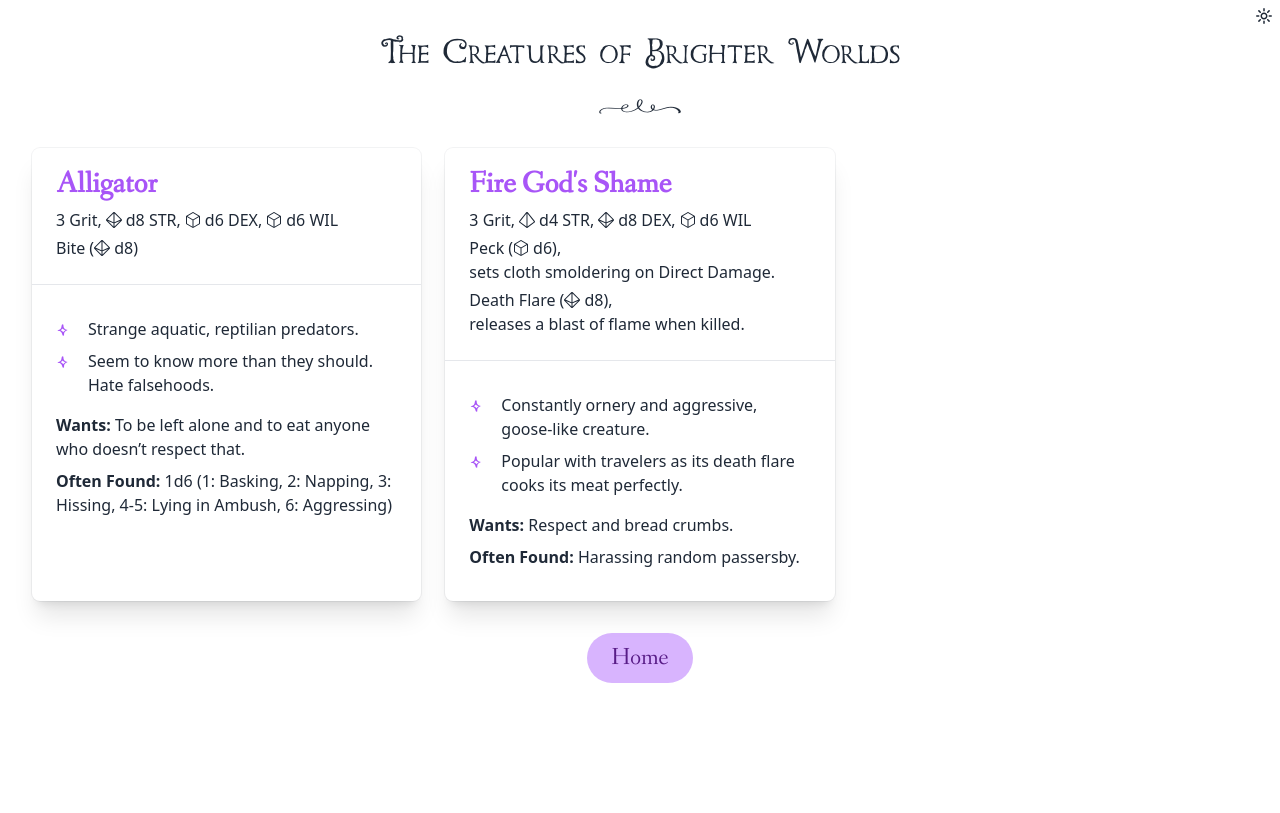
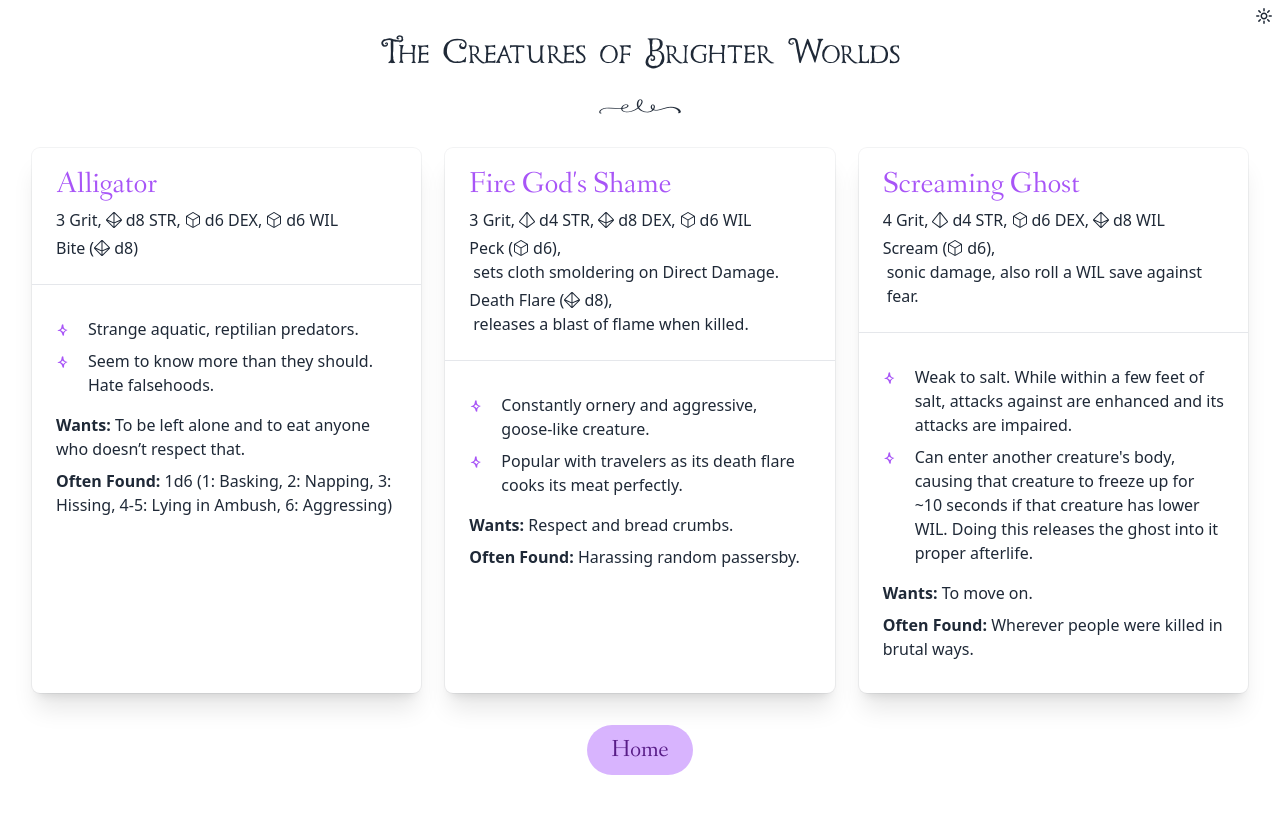
Before and after one commit to ttrpgtools/brighter-worlds, a SvelteKit app: page /bestiary in a window 1280 px wide. Built offline with nearby package versions, Linux system fonts and the light colour scheme.

Commit message:
Fix some Bestiary issues

```diff
--- a/src/lib/Card.svelte
+++ b/src/lib/Card.svelte
@@ -14,7 +14,7 @@ $: needHeader = !!title || $$slots.header;
     </div>
     {/if}
   </div>
-  <div class="h-full px-4 py-5 sm:p-6">
+  <div class="px-4 py-5 sm:p-6">
     <slot></slot>
   </div>
 </div>
--- a/src/lib/entities/Beast.svelte
+++ b/src/lib/entities/Beast.svelte
@@ -8,7 +8,7 @@ const last = (a: unknown[], i: number) => i === a.length - 1;
 </script>
 <Card>
   <div class="text-left ml-4 mt-4" slot="header">
-    <h3 class="text-3xl font-bold font-subtitle text-purple-500">{stats.name}</h3>
+    <h3 class="text-3xl font-subtitle text-purple-500">{stats.name}</h3>
     <p class="flex gap-1 items-center my-1">
       <span>{stats.grit} Grit,</span>
       {#if stats.armor}<span>{stats.armor} Armor,</span>{/if}
@@ -19,7 +19,7 @@ const last = (a: unknown[], i: number) => i === a.length - 1;
 
     {#if hasAttacks}
       {#each stats.attacks as attack, a}
-      <p class="flex flex-wrap my-1 items-center"><span class="mr-1">{attack.name}</span>{#if attack.damage} (<Die which={attack.damage} size="w-4 h-4"/><span class="ml-1">d{attack.damage}</span>){/if}{#if attack.desc}, <span>{attack.desc}</span>{/if}</p>
+      <p class="flex flex-wrap my-1 items-center"><span class="mr-1">{attack.name}</span>{#if attack.damage} (<Die which={attack.damage} size="w-4 h-4"/><span class="ml-1">d{attack.damage}</span>){/if}{#if attack.desc}, <span class="ml-1">{attack.desc}</span>{/if}</p>
       {/each}
     {/if}
   </div>
--- a/src/routes/bestiary/+page.svelte
+++ b/src/routes/bestiary/+page.svelte
@@ -40,6 +40,22 @@
       wants: 'Respect and bread crumbs.',
       found: 'Harassing random passersby.'
     }} />
+    <Beast stats={{
+      name: `Screaming Ghost`,
+      grit: 4,
+      str: 4,
+      dex: 6,
+      wil: 8,
+      attacks: [
+        { name: 'Scream', damage: 6, desc: 'sonic damage, also roll a WIL save against fear.'},
+      ],
+      notes: [
+        'Weak to salt. While within a few feet of salt, attacks against are enhanced and its attacks are impaired.',
+        'Can enter another creature\'s body, causing that creature to freeze up for ~10 seconds if that creature has lower WIL. Doing this releases the ghost into it proper afterlife.'
+      ],
+      wants: 'To move on.',
+      found: 'Wherever people were killed in brutal ways.'
+    }} />
   </div>
   <MenuLink href="/">Home</MenuLink>
 </main>
```
